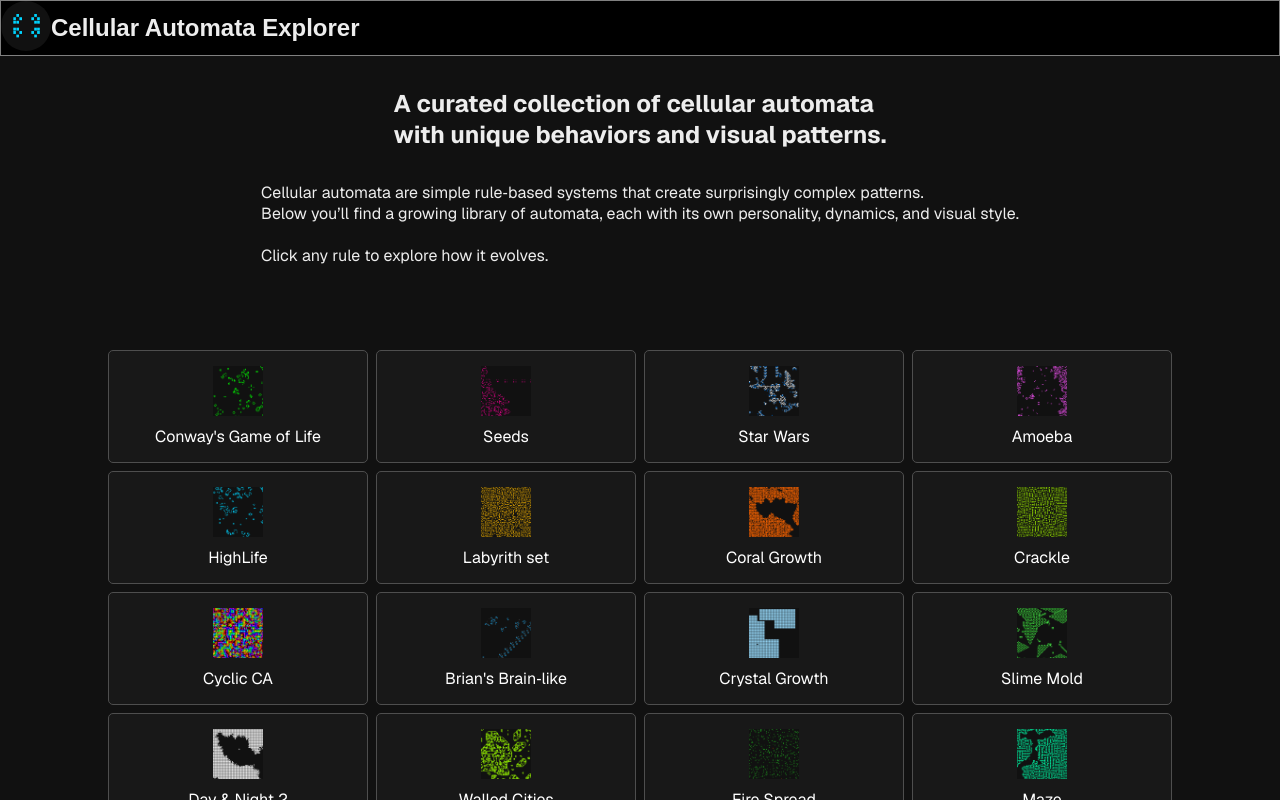
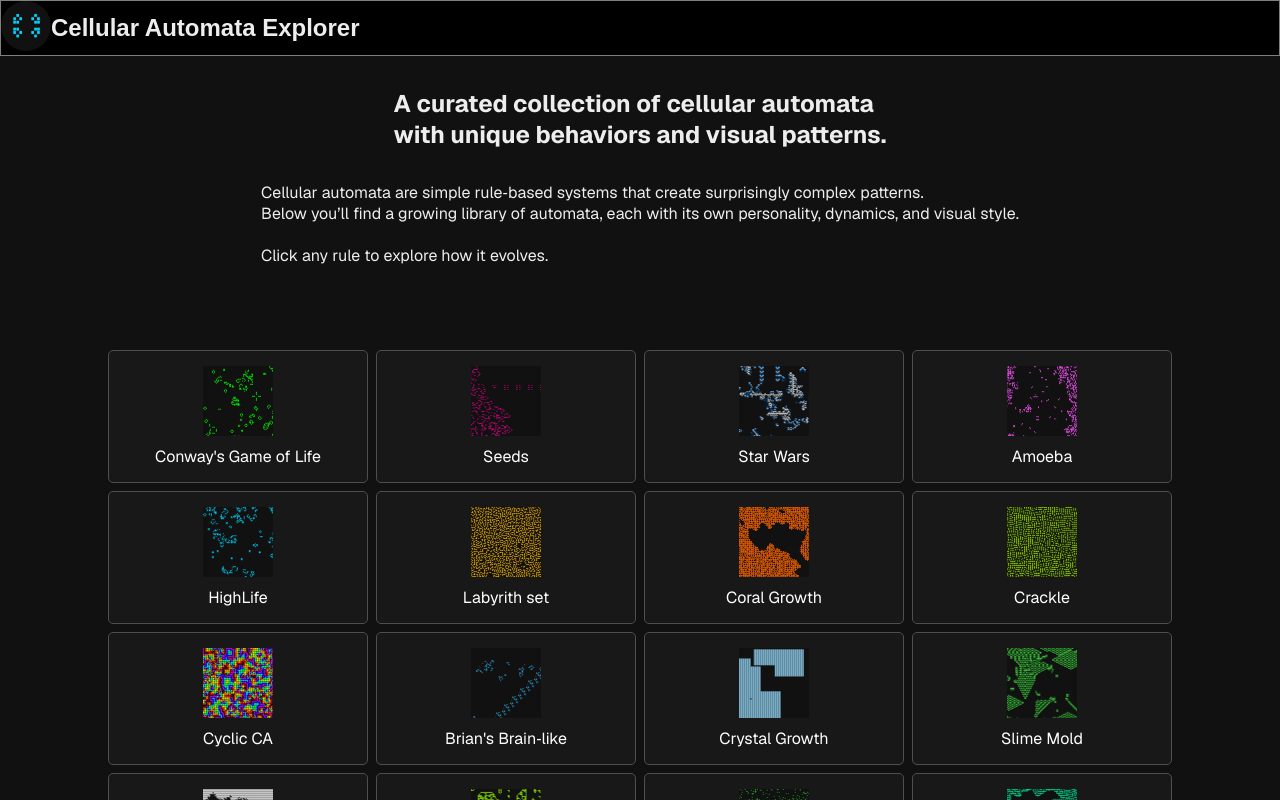
Before and after one commit to Krieger-m/Cellular-Automata-Explorer, a Next.js app: page / in a window 1280 px wide. Shown: the top 800 px of the page. Built offline with nearby package versions, Linux system fonts and the light colour scheme.

Commit message:
edited image size

```diff
--- a/src/app/page.tsx
+++ b/src/app/page.tsx
@@ -33,8 +33,8 @@ export default function Home() {
             <Image
               src={rule.image?.src || defaultImage.src}
               alt={rule.name}
-              width={50}
-              height={50}
+              width={70}
+              height={70}
             />
             {rule.name}
           </Link>
```
